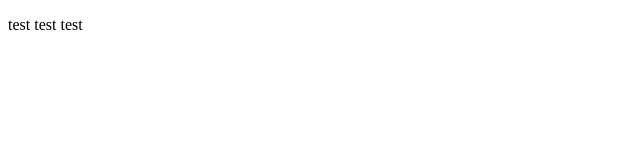
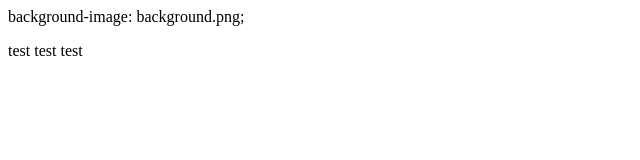
Before and after one commit to mitchjolson/mitchjolson.github.io, a plain HTML site: page resume.html in a window 1280 px wide. Shown: the whole page, without its empty margins (0-640 px from the left). Drawn offline with Linux system fonts and the light colour scheme.

Commit message:
Update resume.html

```diff
--- a/resume.html
+++ b/resume.html
@@ -6,6 +6,7 @@
   </head>
 
   <body>
+    background-image: background.png;
     <p>test test test</p>
   </body>
 </html>
```
